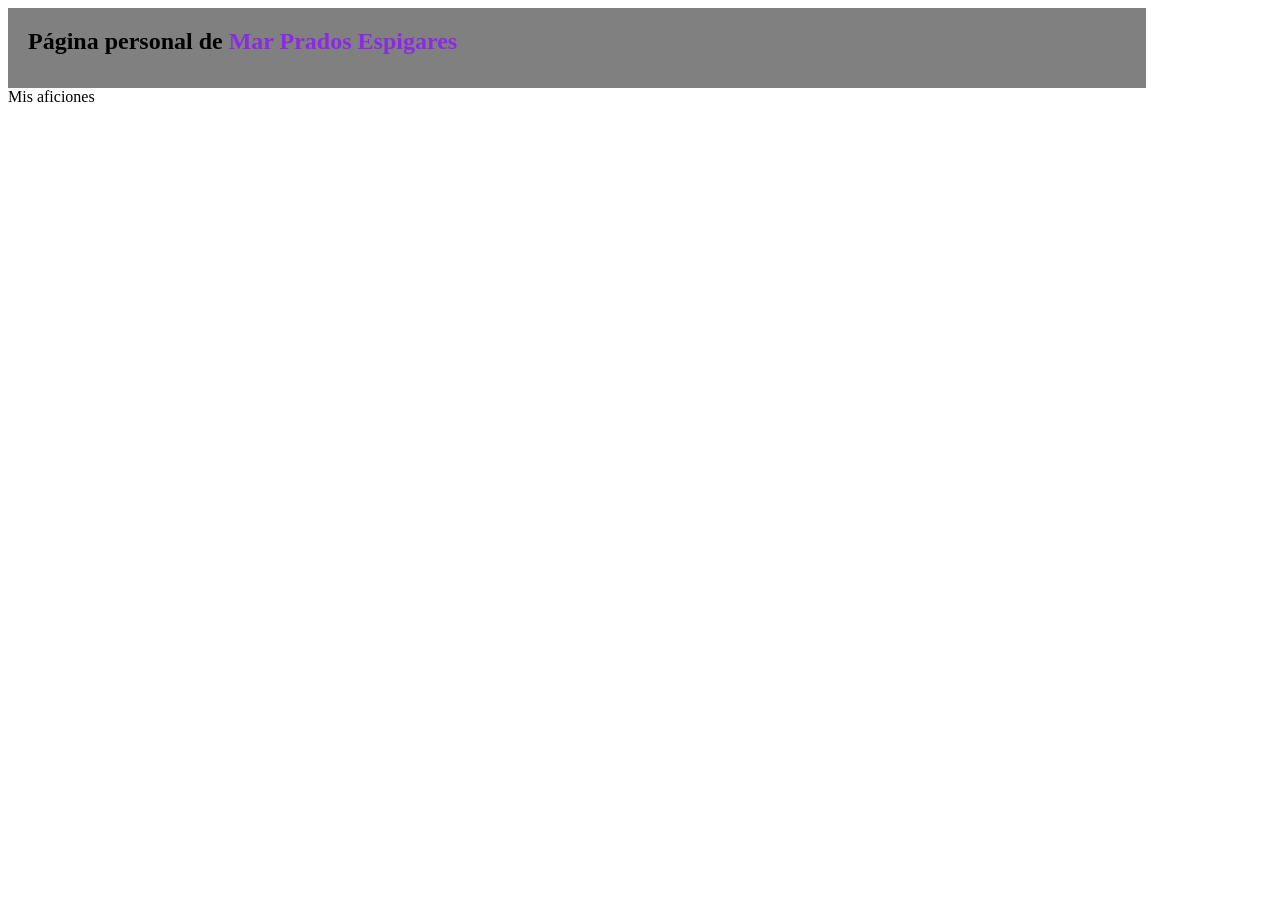
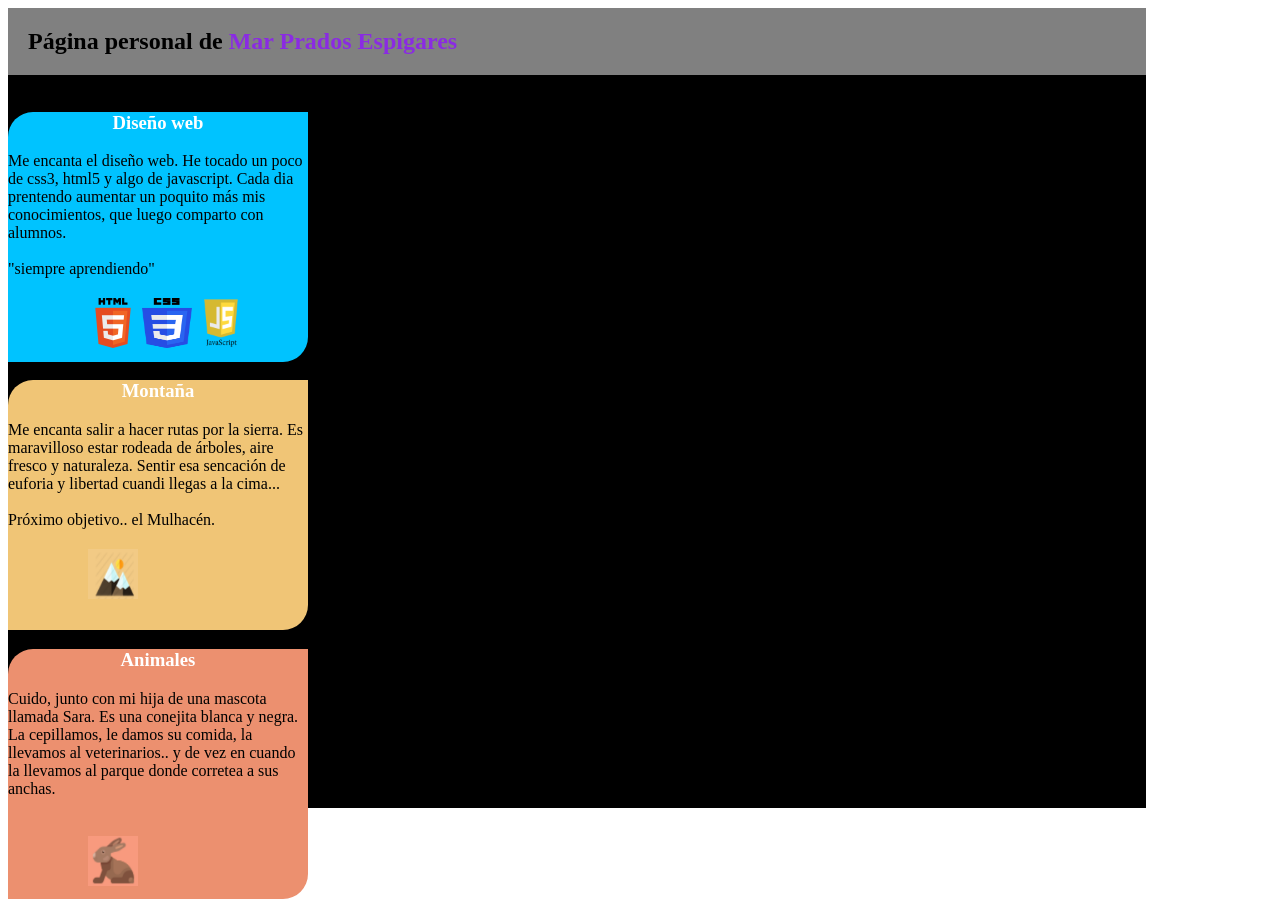
Before and after one commit to afragarcab/Primer-repositorio-, a PHP site: page / in a window 1280 px wide. Before the commit the page ends 102 px from the top, so only its background shows below. Run offline with PHP 8.4, Linux system fonts and the light colour scheme.

Commit message:
mitad de la actividad 6

```diff
--- a/Task6.Flexbox/css/estilos.css
+++ b/Task6.Flexbox/css/estilos.css
@@ -1,6 +1,9 @@
 #big {
     height: 800px;
     width: 90%;
+    display: flex;
+    flex-direction: column;
+    background-color: black;
 }
 
 #head {
@@ -18,3 +21,51 @@
 #purple {
     color: blueviolet;
 }
+
+#span {
+    text-align: end;
+}
+
+div.better {
+    width: 650px;
+    height: 300px;
+
+}
+
+#blue {
+    width: 300px;
+    height: 250px;
+    background-color: rgb(0, 195, 255);
+    border-radius: 25px 0px 25px 0px;
+}
+
+#yellow {
+    width: 300px;
+    height: 250px;
+    background-color: rgb(240, 197, 118);
+    border-radius: 25px 0px 25px 0px;
+}
+
+#salmon {
+    width: 300px;
+    height: 250px;
+    background-color: rgb(236, 144, 111);
+    border-radius: 25px 0px 25px 0px;
+}
+
+.border {
+    text-align: right;
+}
+
+.minitittle {
+    text-align: center;
+    color: white;
+}
+
+.width {
+    width: 50px;
+    height: 50px;
+    position: relative;
+    left: 80px;
+    top: 20px;
+}
--- a/Task6.Flexbox/index.html
+++ b/Task6.Flexbox/index.html
@@ -9,15 +9,58 @@
 </head>
 <body>
     <div id="big">
-        <div id="head">
+        <header id="head">
             <h2 id="tittle">Página personal de <span id="purple">Mar Prados Espigares</span></h2>
+        </header>
+        <span id="span">Mis aficiones</span>
+        <div id="better">
+            <div id="blue" class="flex">
+                <h3 class="minitittle">Diseño web</h3>
+                <span class="border">
+                    Me encanta el diseño web. He tocado un poco
+                    de css3, html5 y algo de javascript. Cada dia
+                    prentendo aumentar un poquito más mis
+                    conocimientos, que luego comparto con
+                    alumnos.
+                    <br/>
+                    <br/>
+                    "siempre aprendiendo"
+                    <br/>
+                </span>
+                <img src="imagenes/html.png" alt="html5" class="width">
+                <img src="imagenes/css.png" alt="css 3" class="width" >
+                <img src="imagenes/javiscript.png" alt="javascript" class="width">
+            </div>
+
+            <div id="yellow" class="flex">
+                <h3 class="minitittle">Montaña</h3>
+                <span class="border">
+                    Me encanta salir a hacer rutas por la sierra. Es
+                    maravilloso estar rodeada de árboles, aire
+                    fresco y naturaleza. Sentir esa sencación de
+                    euforia y libertad cuandi llegas a la cima...
+                    <br/>
+                    <br/>
+                    Próximo objetivo.. el Mulhacén.
+                </span>
+                <br/>
+                <img src="imagenes/montaña.PNG" alt="montaña" class="width">
+            </div>
+
+            <div id="salmon" class="flex">
+                <h3 class="minitittle">Animales</h3>
+                <span class="border">
+                    Cuido, junto con mi hija de una mascota
+                    llamada Sara. Es una conejita blanca y negra.
+                    La cepillamos, le damos su comida, la llevamos
+                    al veterinarios.. y de vez en cuando la llevamos al parque donde corretea a sus anchas.
+                    <br/>
+                </span>
+                <br/>
+                <img src="imagenes/conejo.PNG" alt="conejo" class="width">
+            </div>
+            <div id="grey"></div>
         </div>
-        <span>Mis aficiones</span>
-        <div id="blue">
-        </div>
-        <div id="blue"></div>
-        <div id="yellow"></div>
-        <div id="salmon"></div>
     </div>
 </body>
 </html>
```
Also changed, not shown: Task6.Flexbox/imagenes/conejo.PNG (added), Task6.Flexbox/imagenes/css.png (added), Task6.Flexbox/imagenes/html.png (added), Task6.Flexbox/imagenes/javiscript.png (added), Task6.Flexbox/imagenes/montaña.PNG (added).
